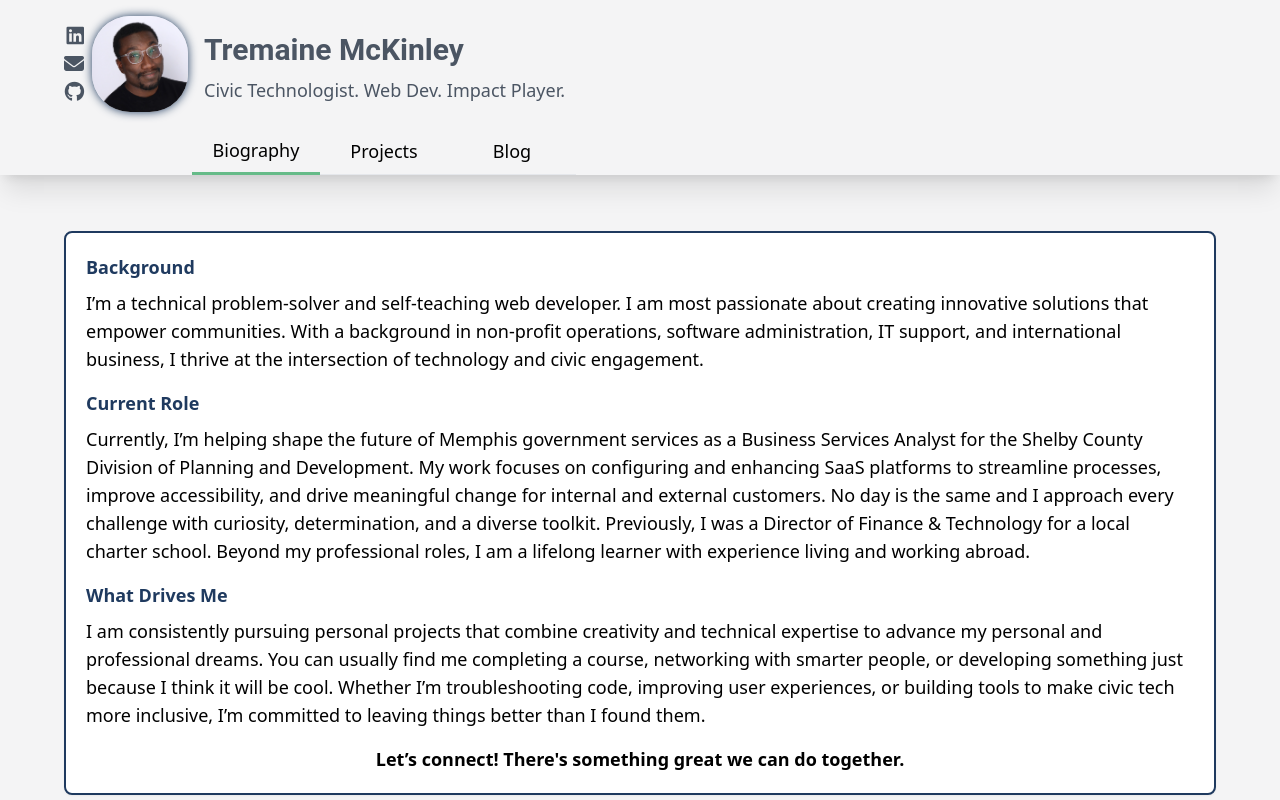
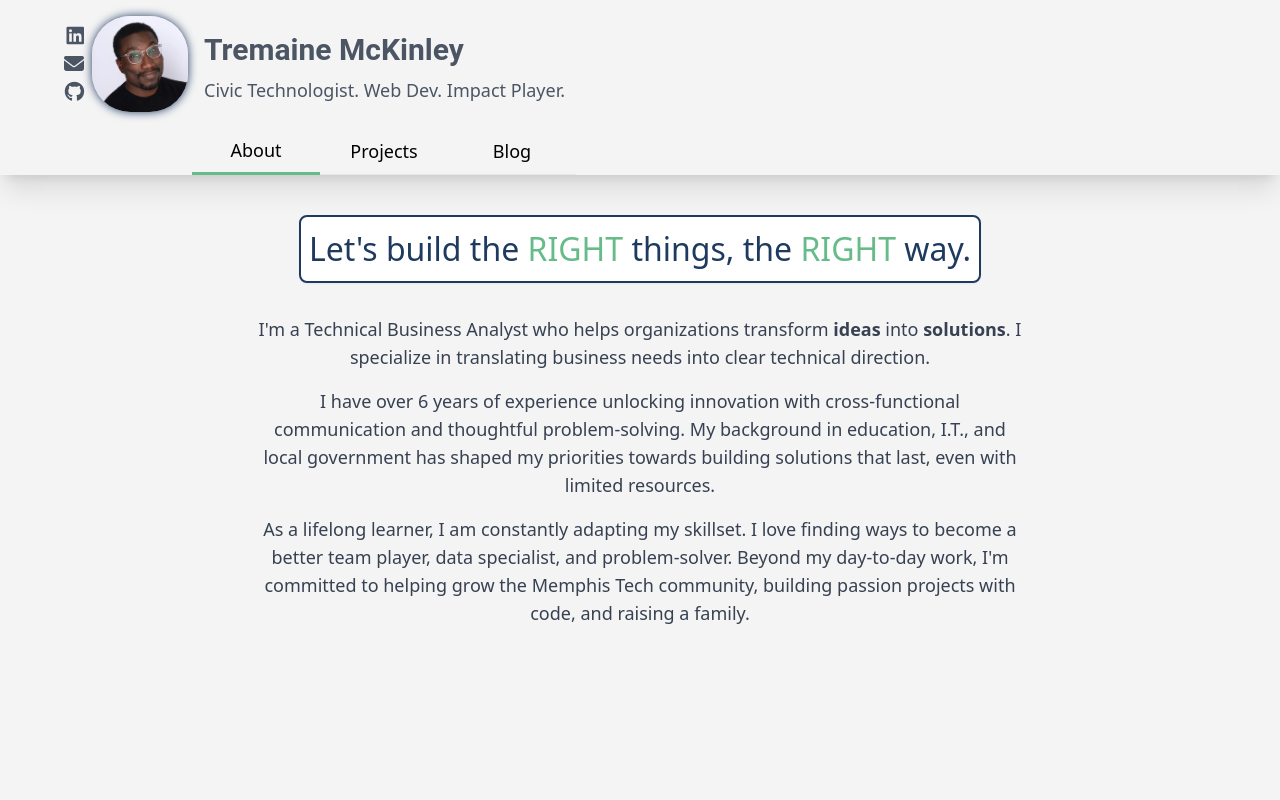
Before and after one commit to tremckinley/tremckinley-portfolio, a React (Vite) app: page / in a window 1280 px wide. Built offline with nearby package versions, Linux system fonts and the light colour scheme.

Commit message:
feat: Replace about section with bio section

```diff
--- a/src/assets/AboutSection/AboutSection.jsx
+++ b/src/assets/AboutSection/AboutSection.jsx
@@ -5,24 +5,6 @@ import Carousel from "../Carousel/Carousel"
 export default function AboutSection() {
     const [view, setView] = useState(true)
 
-    const carouselItems = [
-        {
-            src: "/fementor-recipe-page-rho-vercel-app-1024x768desktop-1423f1.png",
-            caption: "Recipe Page Challenge"
-        },
-        {
-            src: "/focusbreathing.png",
-            caption: "Focus Breathing App"
-        },
-        {
-            src: "/react_formula.png",
-            caption: "React Formula Project"
-        },
-        {
-            src: "/space-baby-bay-vercel-app-1024x768desktop-b8d584 (1).png",
-            caption: "Space Baby Project"
-        }
-    ];
 
     return (
         <div className="flex">
@@ -30,21 +12,21 @@ export default function AboutSection() {
                 <div className="mb-4">
                     <h3 className="font-bold text-lg text-accent-secondary mb-2">Background</h3>
                     <p className="mb-4">
-                        I’m a technical problem-solver and self-teaching web developer. I am most passionate about creating innovative solutions that empower communities. With a background in non-profit operations, software administration, IT support, and international business, I thrive at the intersection of technology and civic engagement.
+                        I'm a technical problem-solver and self-teaching web developer. I am most passionate about creating innovative solutions that empower communities. With a background in non-profit operations, software administration, IT support, and international business, I thrive at the intersection of technology and civic engagement.
                     </p>
 
                     <h3 className="font-bold text-lg text-accent-secondary mb-2">Current Role</h3>
                     <p className="mb-4">
-                        Currently, I’m helping shape the future of Memphis government services as a Business Services Analyst for the Shelby County Division of Planning and Development. My work focuses on configuring and enhancing SaaS platforms to streamline processes, improve accessibility, and drive meaningful change for internal and external customers. No day is the same and I approach every challenge with curiosity, determination, and a diverse toolkit. Previously, I was a Director of Finance & Technology for a local charter school. Beyond my professional roles, I am a lifelong learner with experience living and working abroad.
+                        Currently, I'm helping shape the future of Memphis government services as a Business Services Analyst for the Shelby County Division of Planning and Development. My work focuses on configuring and enhancing SaaS platforms to streamline processes, improve accessibility, and drive meaningful change for internal and external customers. No day is the same and I approach every challenge with curiosity, determination, and a diverse toolkit. Previously, I was a Director of Finance & Technology for a local charter school. Beyond my professional roles, I am a lifelong learner with experience living and working abroad.
                     </p>
 
                     <h3 className="font-bold text-lg text-accent-secondary mb-2">What Drives Me</h3>
                     <p>
-                        I am consistently pursuing personal projects that combine creativity and technical expertise to advance my personal and professional dreams. You can usually find me completing a course, networking with smarter people, or developing something just because I think it will be cool. Whether I’m troubleshooting code, improving user experiences, or building tools to make civic tech more inclusive, I’m committed to leaving things better than I found them.
+                        I am consistently pursuing personal projects that combine creativity and technical expertise to advance my personal and professional dreams. You can usually find me completing a course, networking with smarter people, or developing something just because I think it will be cool. Whether I'm troubleshooting code, improving user experiences, or building tools to make civic tech more inclusive, I'm committed to leaving things better than I found them.
                     </p>
                 </div>
                 <p className="text-center font-bold">
-                    Let’s connect! There's something great we can do together.
+                    Let's connect! There's something great we can do together.
                 </p>
             </section>
             {/* <h2 className="text-center font-bold text-2xl">Photos</h2>
--- a/src/assets/AboutSection/BioSection.jsx
+++ b/src/assets/AboutSection/BioSection.jsx
@@ -1,6 +1,24 @@
+import Carousel from "../Carousel/Carousel"
 export default function BioSection() {
 
     return (
-        <h2 id="hero-statement">Let's build the <span>RIGHT</span> things, the <span>RIGHT</span> way.</h2>
+        <div className="w-full flex flex-col items-center text-center px-4 md:px-0 gap-8 mb-16">
+            <h2 id="hero-statement" className="card p-2">
+                Let's build the <span>RIGHT</span> things, the <span>RIGHT</span> way.
+            </h2>
+            <section id="about-me" className="text-lg leading-7 text-gray-700 max-w-3xl">
+                <p>
+                    I'm a Technical Business Analyst who helps organizations transform <b>ideas</b> into <b>solutions</b>. I specialize in translating business needs into clear technical direction.
+                </p>
+                <p>
+                    I have over 6 years of experience unlocking innovation with cross-functional communication and thoughtful problem-solving. My background in education, I.T., and local government has shaped my priorities towards building solutions that last, even with limited resources.
+                </p>
+                <p>
+                    As a lifelong learner, I am constantly adapting my skillset. I love finding ways to become a better team player, data specialist, and problem-solver. Beyond my day-to-day work, I'm committed to helping grow the Memphis Tech community, building passion projects with code, and raising a family.
+                </p>
+            </section>
+
+
+        </div>
     )
 }
--- a/src/assets/Carousel/Carousel.jsx
+++ b/src/assets/Carousel/Carousel.jsx
@@ -1,6 +1,7 @@
 import { useState, useEffect } from "react";
+import { carouselItems } from "../../utils/carouselItems";
 
-export default function Carousel({ items }) {
+export default function Carousel({ items = carouselItems }) {
     const [currentIndex, setCurrentIndex] = useState(0);
 
     const prevSlide = () => {
--- a/src/index.css
+++ b/src/index.css
@@ -27,6 +27,18 @@
     color: var(--accent-secondary)
 }
 
+#hero-statement {
+    font-size: 2rem;
+    font-weight: 500;
+    color: var(--accent-secondary);
+}
+#hero-statement span {
+    color: var(--accent);
+}
+
+#about-me p {
+    margin-bottom: 1rem;
+}
 
 .selected-view {
     border-bottom: 3px solid var(--accent);
--- /dev/null
+++ b/src/utils/carouselItems.jsx
@@ -0,0 +1,18 @@
+export const carouselItems = [
+        {
+            src: "/fementor-recipe-page-rho-vercel-app-1024x768desktop-1423f1.png",
+            caption: "Recipe Page Challenge"
+        },
+        {
+            src: "/focusbreathing.png",
+            caption: "Focus Breathing App"
+        },
+        {
+            src: "/react_formula.png",
+            caption: "React Formula Project"
+        },
+        {
+            src: "/space-baby-bay-vercel-app-1024x768desktop-b8d584 (1).png",
+            caption: "Space Baby Project"
+        }
+    ];
--- a/src/utils/sections.jsx
+++ b/src/utils/sections.jsx
@@ -4,7 +4,7 @@ import BlogSection from "../assets/BlogSection";
 import BioSection from "../assets/AboutSection/BioSection";
 
 export const sections = [
-  { id: "bio", Component: AboutSection, title: "Biography", className: "flex justify-center" },
+  { id: "bio", Component: BioSection, title: "About", className: "flex justify-center" },
   { id: "projects", Component: ProjectSection, title: "Projects", className: "w-full" },
   { id: "blog", Component: BlogSection, title: "Blog", className: "w-full" },
 ];
```
